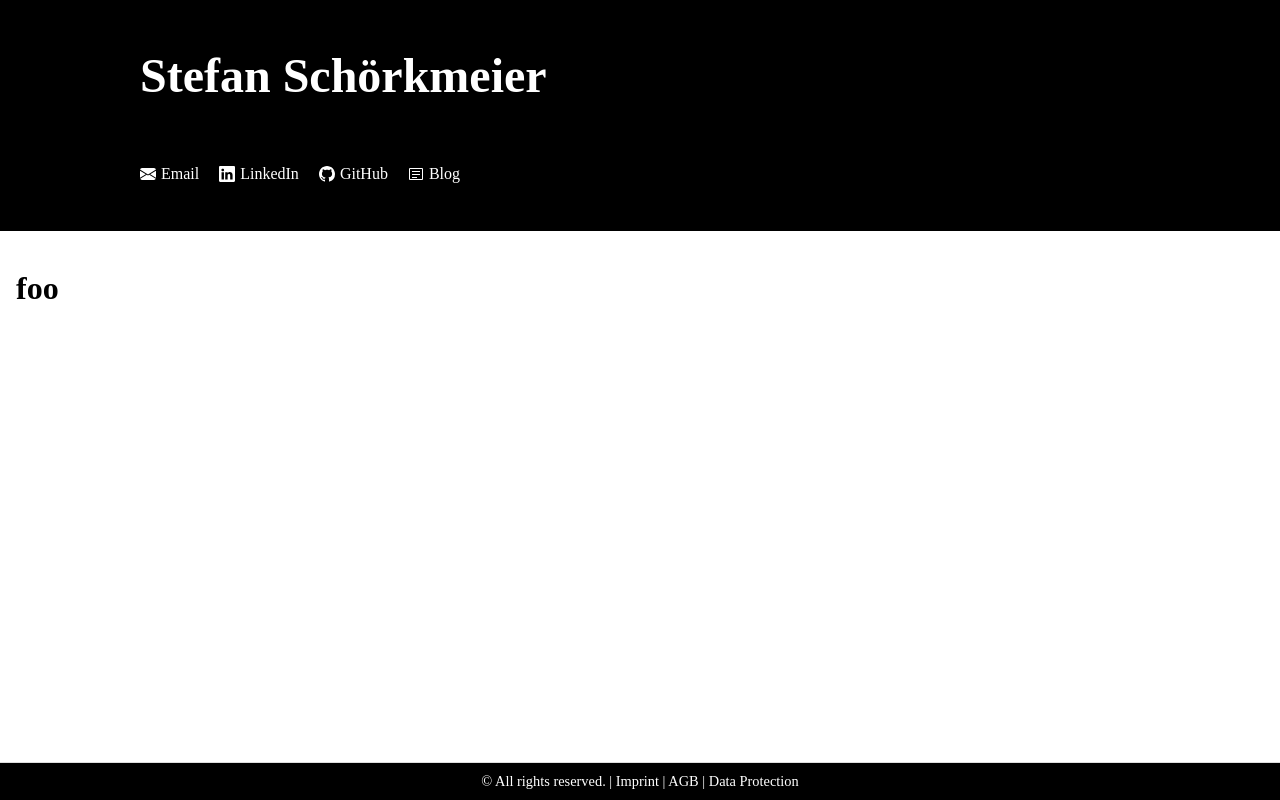
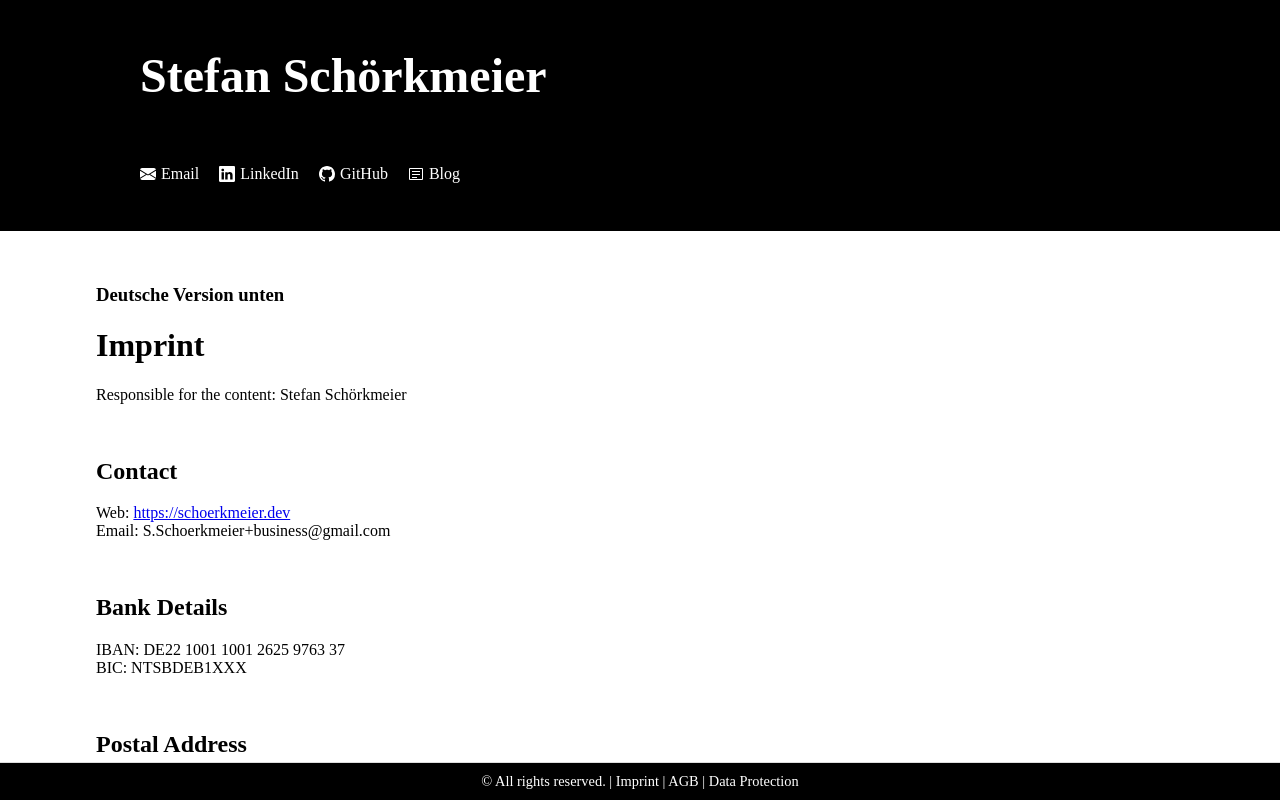
Before and after one commit to Steveineiter/stefan-schoerkmeier, a SvelteKit app in the folder frontend/: page /imprint in a window 1280 px wide. Built offline with nearby package versions, Linux system fonts and the light colour scheme.

Commit message:
#4 Created imprint page.

```diff
--- a/frontend/src/routes/imprint/+page.svelte
+++ b/frontend/src/routes/imprint/+page.svelte
@@ -1 +1,94 @@
-<h1>foo</h1>
+<script>
+    const IBAN = "DE22 1001 1001 2625 9763 37"
+    const BIC = "NTSBDEB1XXX"
+
+</script>
+
+<div class="container">
+    <h3>Deutsche Version unten</h3>
+    <h1>Imprint</h1>
+    <p>Responsible for the content: Stefan Schörkmeier</p>
+    <br>
+
+    <h2>Contact</h2>
+    <p>
+        Web: <a
+                href="https://schoerkmeier.dev" target="_blank" rel="noopener noreferrer" >
+                https://schoerkmeier.dev
+            </a><br>
+        Email: S.Schoerkmeier+business@gmail.com
+    </p>
+    <br>
+
+    <h2>Bank Details</h2>
+    <p>
+        IBAN: {IBAN}<br>
+        BIC: {BIC}
+    </p>
+    <br>
+
+    <h2>Postal Address</h2>
+    <p>
+        Stefan Schörkmeier<br>
+        Scheigergasse 96/8<br>
+        8010 Graz<br>
+    </p>
+    <br>
+
+    <h2>Other</h2>
+    <p>
+        VAT-ID: ATU73070936<br>
+        WKO: Wirtschaftskammer Steiermark
+    </p>
+    <br>
+
+<!-- --------------------------------------------------------------------------------------------------------------- -->
+    <br>
+    <hr>
+    <br>
+    <br>
+<!-- --------------------------------------------------------------------------------------------------------------- -->
+
+    <h1>Impressum</h1>
+     <p>Für den Inhalt Verantwortlich: Stefan Schörkmeier</p>
+    <br>
+
+    <h2>Kontakt</h2>
+    <p>
+        Web: <a
+                href="https://schoerkmeier.dev" target="_blank" rel="noopener noreferrer" >
+                https://schoerkmeier.dev
+            </a><br>
+        E-Mail: S.Schoerkmeier+business@gmail.com
+    </p>
+    <br>
+
+    <h2>Bankverbindung</h2>
+    <p>
+        IBAN: {IBAN}<br>
+        BIC: {BIC}
+    </p>
+    <br>
+
+    <h2>Postadresse</h2>
+    <p>
+        Stefan Schörkmeier<br>
+        Scheigergasse 96/8<br>
+        8010 Graz<br>
+    </p>
+    <br>
+
+    <h2>Sonstiges</h2>
+    <p>
+        UID: ATU73070936<br>
+        WKO: Wirtschaftskammer Steiermark
+    </p>
+    <br>
+</div>
+
+<style>
+    .container {
+        padding: 1rem 10rem 5rem 5rem
+    }
+
+</style>
```
